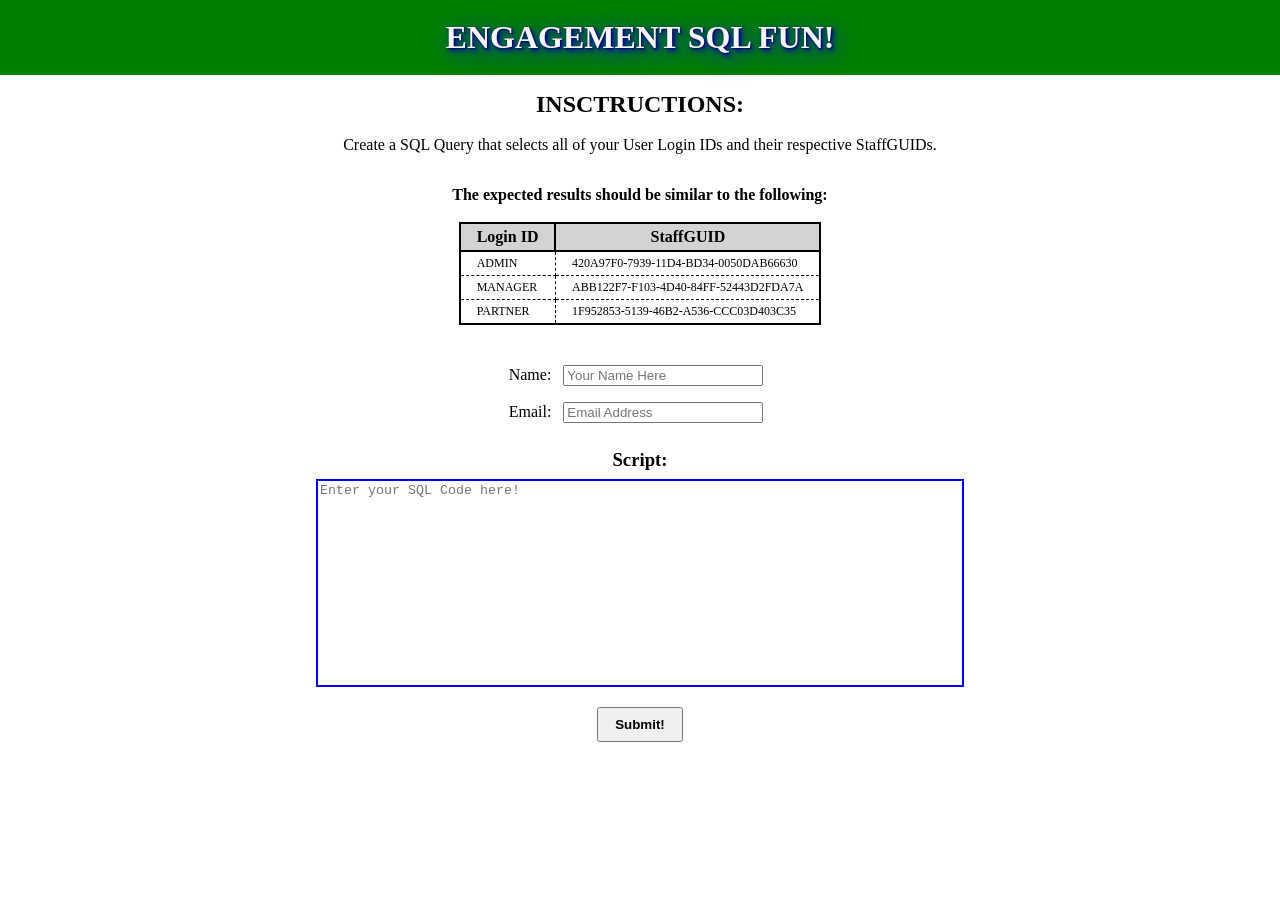
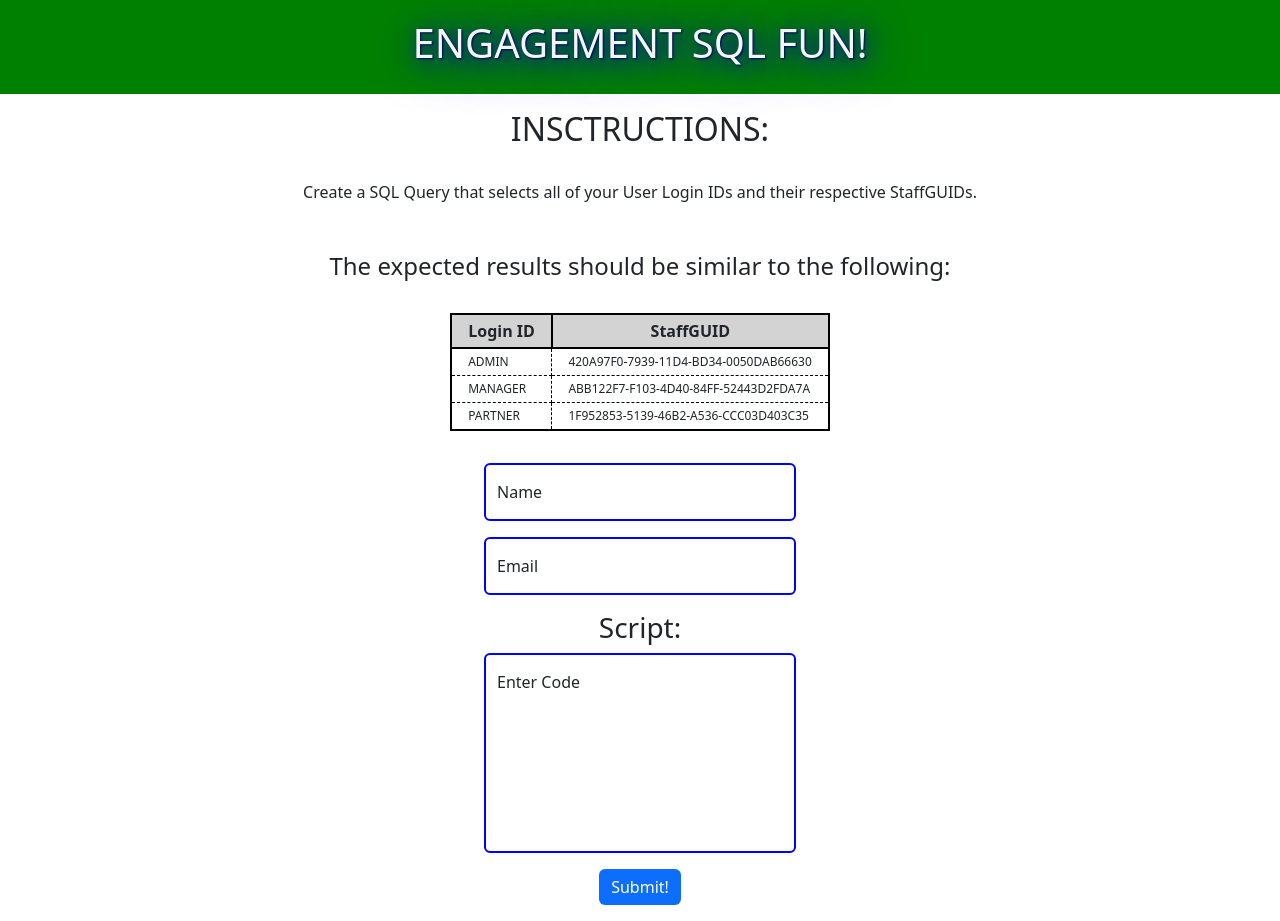
Before and after one commit to hgrunt54/EngSQLFun, a Vue app: page / in a window 1280 px wide. Before the commit the page ends 800 px from the top, so only its background shows below. Built offline with nearby package versions, Linux system fonts and the light colour scheme.

Commit message:
Added bootstrap

```diff
--- a/index.html
+++ b/index.html
@@ -1,13 +1,15 @@
 <!DOCTYPE html>
 <html lang="en">
-  <head>
+<head>
     <meta charset="UTF-8">
     <link rel="icon" href="/favicon.ico">
     <meta name="viewport" content="width=device-width, initial-scale=1.0">
+    <link href="https://cdn.jsdelivr.net/npm/bootstrap@5.3.0-alpha1/dist/css/bootstrap.min.css" rel="stylesheet" integrity="sha384-GLhlTQ8iRABdZLl6O3oVMWSktQOp6b7In1Zl3/Jr59b6EGGoI1aFkw7cmDA6j6gD" crossorigin="anonymous">
     <title>Engagement SQL Fun</title>
-  </head>
-  <body>
+</head>
+<body>
     <div id="app"></div>
     <script type="module" src="/src/main.ts"></script>
-  </body>
+    <script src="https://cdn.jsdelivr.net/npm/bootstrap@5.3.0-alpha1/dist/js/bootstrap.bundle.min.js" integrity="sha384-w76AqPfDkMBDXo30jS1Sgez6pr3x5MlQ1ZAGC+nuZB+EYdgRZgiwxhTBTkF7CXvN" crossorigin="anonymous"></script>
+</body>
 </html>
--- a/src/App.vue
+++ b/src/App.vue
@@ -19,6 +19,7 @@
         margin: 0 auto;
         text-align: center;
         border: 3px solid green;
+        background-color: green;
     }
     .query {
         margin: 0 auto;
--- a/src/components/Banner.vue
+++ b/src/components/Banner.vue
@@ -11,6 +11,6 @@
         padding: 1rem;
         background-color: green;
         color: whitesmoke;
-        text-shadow: 1px 1px 2px #000066, 5px 5px 25px #1a1aff, 2.5px 2.5px 5px #000099;
+        text-shadow: 1px 1px 2px #000066, 5px 5px 50px #1a1aff, 2.5px 2.5px 20px #000099;
     }
 </style>
--- a/src/components/User_Input.vue
+++ b/src/components/User_Input.vue
@@ -3,13 +3,21 @@
         <form id="input-form" class="form" action="https://formsubmit.co/3fb13f7c8487de7f4a7b25ac78add79b" method="POST">
             <input type="hidden" name="_subject" value="WK SQL Fun!">
             <input type="hidden" name="_next" value="https://transcendent-lollipop-48951b.netlify.app/">
-            <label for="empName">Name: </label>
-            <input type="text" id="empName" name="Name" placeholder="Your Name Here" required /><br />
-            <label for="empEmail">Email: </label>
-            <input type="text" id="empEmail" name="Email" placeholder="Email Address" required /><br /><br />
+            <div class="form-floating mb-3">
+                <input type="text" class="form-control" id="empName" name="Name" placeholder="Your Name Here" required />
+                <label for="empName">Name</label>
+            </div>
+            <div class="form-floating mb-3">
+                <input type="text" class="form-control" id="empEmail" name="Email" placeholder="Email Address" required />
+                <label  for="empEmail">Email </label>
+            </div>
             <h3>Script:</h3>
-            <textarea id="script" name="script" placeholder="Enter your SQL Code here!" required></textarea><br />
-            <input type="submit" value="Submit!" />
+            <div class="form-floating mb-3">
+                <textarea class="form-control fc2" id="script" name="script" placeholder="Enter your SQL Code here!" style="height: 25vh;" required></textarea>
+                <label for="script">Enter Code</label>
+            </div>
+
+            <input class="btn btn-primary borderless" type="submit" value="Submit!" />
         </form>
     </section>
 </template>
@@ -22,20 +30,19 @@
     section {
         margin-left: 15rem;
     }
+    input {
+        border: 2px solid blue;
+    }
     textarea {
-        margin-top: .5rem;
         border: 2px solid blue;
-        width: 50vw;
-        height: 25vh;
         resize: none;
     }
-    input[type=text] {
-        width: 15vw;
-        margin: .5rem;
+    .form-floating {
+        margin: auto;
+        width: 25%;
     }
-    input[type=submit] {
-        margin-top: 1rem;
-        padding: .5rem 1rem .5rem 1rem;
-        font-weight: 600;
+    .borderless {
+        border: none;
     }
+
 </style>
```
